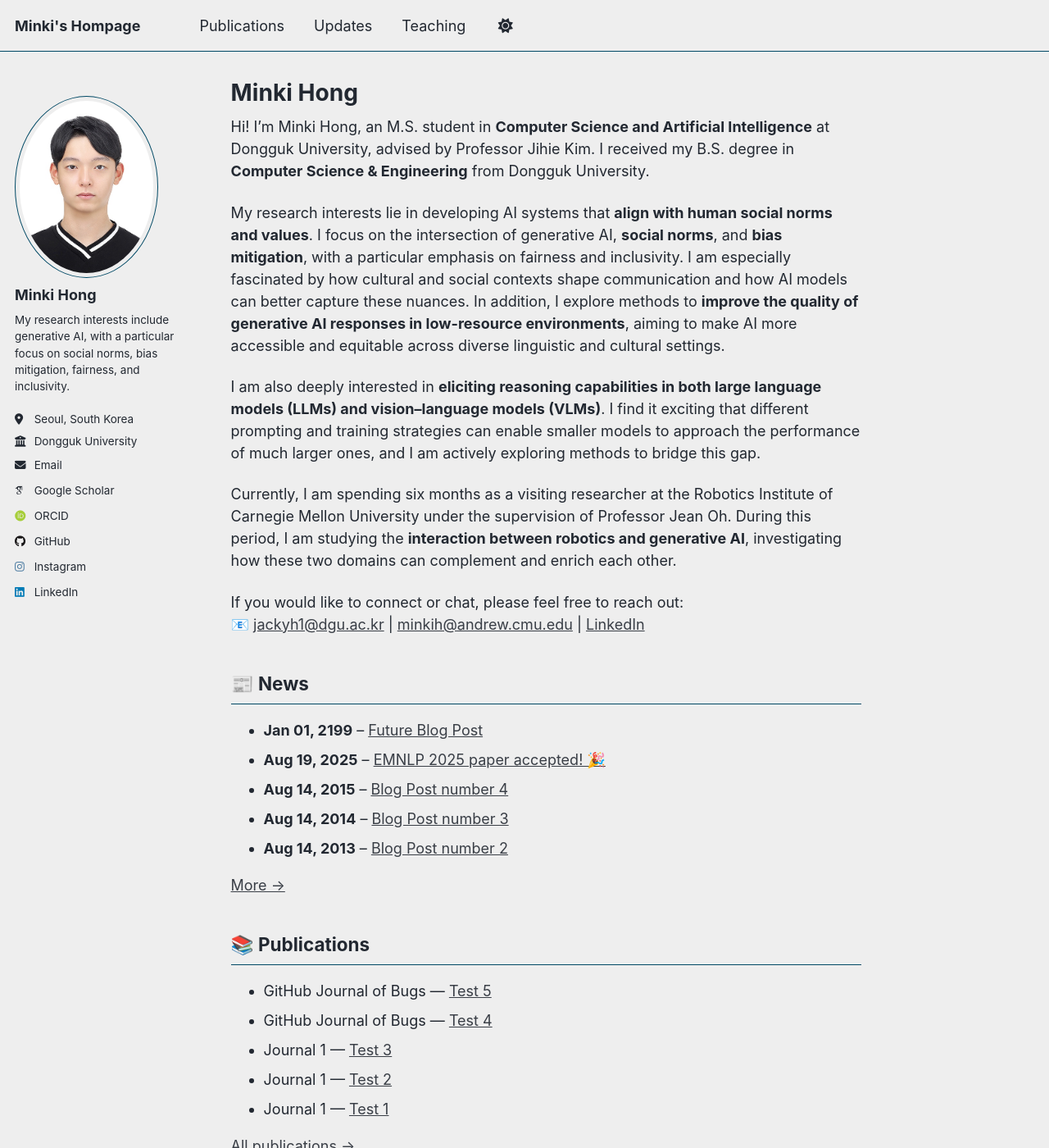
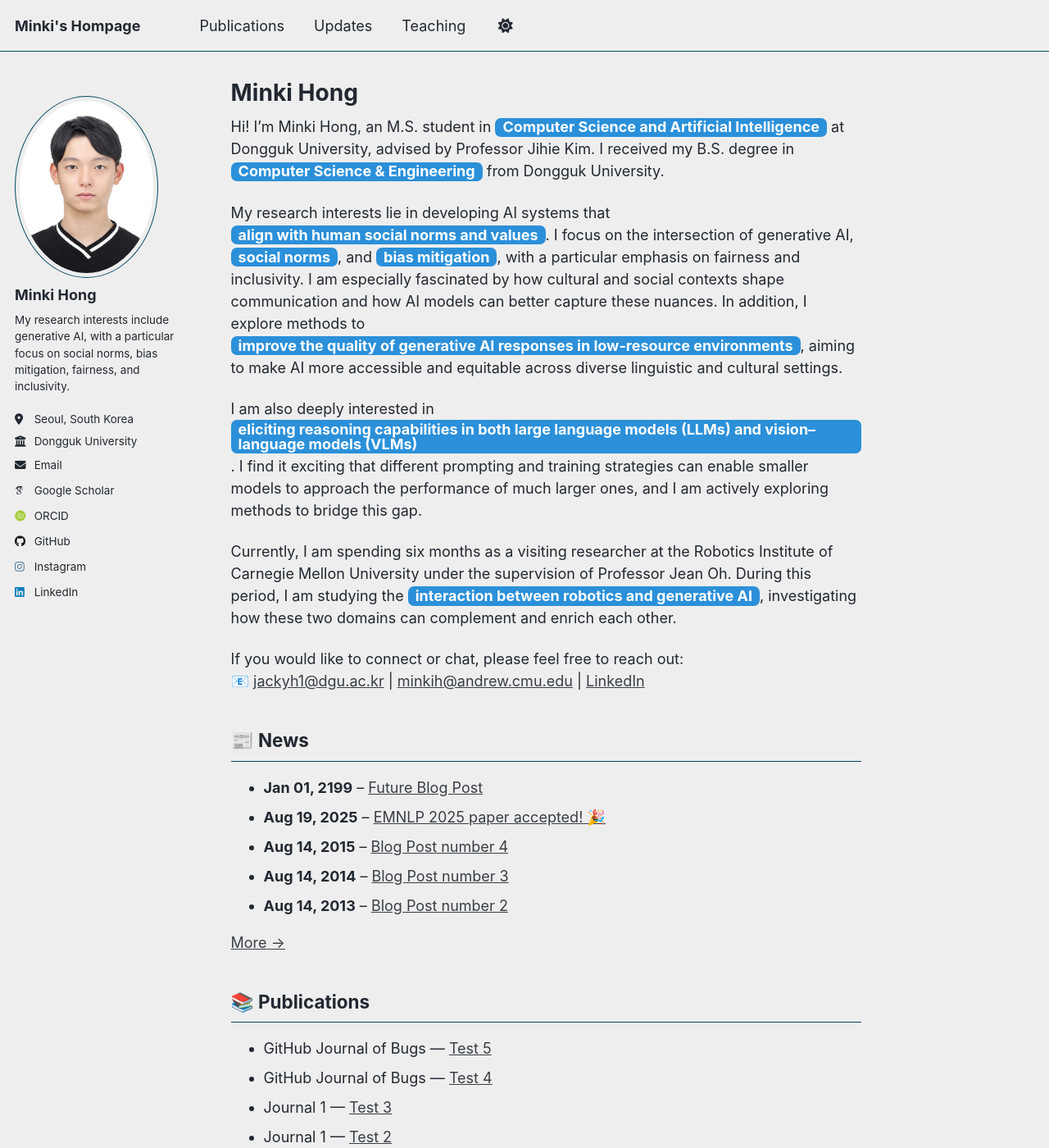
Before and after one commit to bk123477/bk123477.github.io, a Jekyll site: the page built from _pages/about.md, in a window 1280 px wide and 1400 px high. Shown: the whole window at 82% size. Built offline with Jekyll 4.4.1, drawn with Linux system fonts in a browser that asks for light colours; some web fonts are replaced; a script that is not in the unit is left out.

Commit message:
bug fix2

```diff
--- /dev/null
+++ b/_sass/_custom.scss
@@ -0,0 +1,17 @@
+/* === Inline pill highlight === */
+.mm-pill {
+  display: inline-block;
+  padding: .15em .5em;
+  border-radius: .4em;
+  font-weight: 700;
+  line-height: 1;
+  /* 다크/라이트 스킨 모두 대비 확보 */
+  background: #2b90d9;
+  color: #fff;
+}
+
+/* 필요하면 색상을 더 만드세요 */
+.mm-blue   { background:#2b90d9; color:#fff; }
+.mm-green  { background:#27ae60; color:#fff; }
+.mm-orange { background:#e67e22; color:#fff; }
+.mm-red    { background:#e74c3c; color:#fff; }
--- a/assets/css/main.scss
+++ b/assets/css/main.scss
@@ -29,6 +29,7 @@
     "layout/navigation",
     "layout/footer",
     "syntax",
+    "custom",
 
     "layout/forms",
 
```
